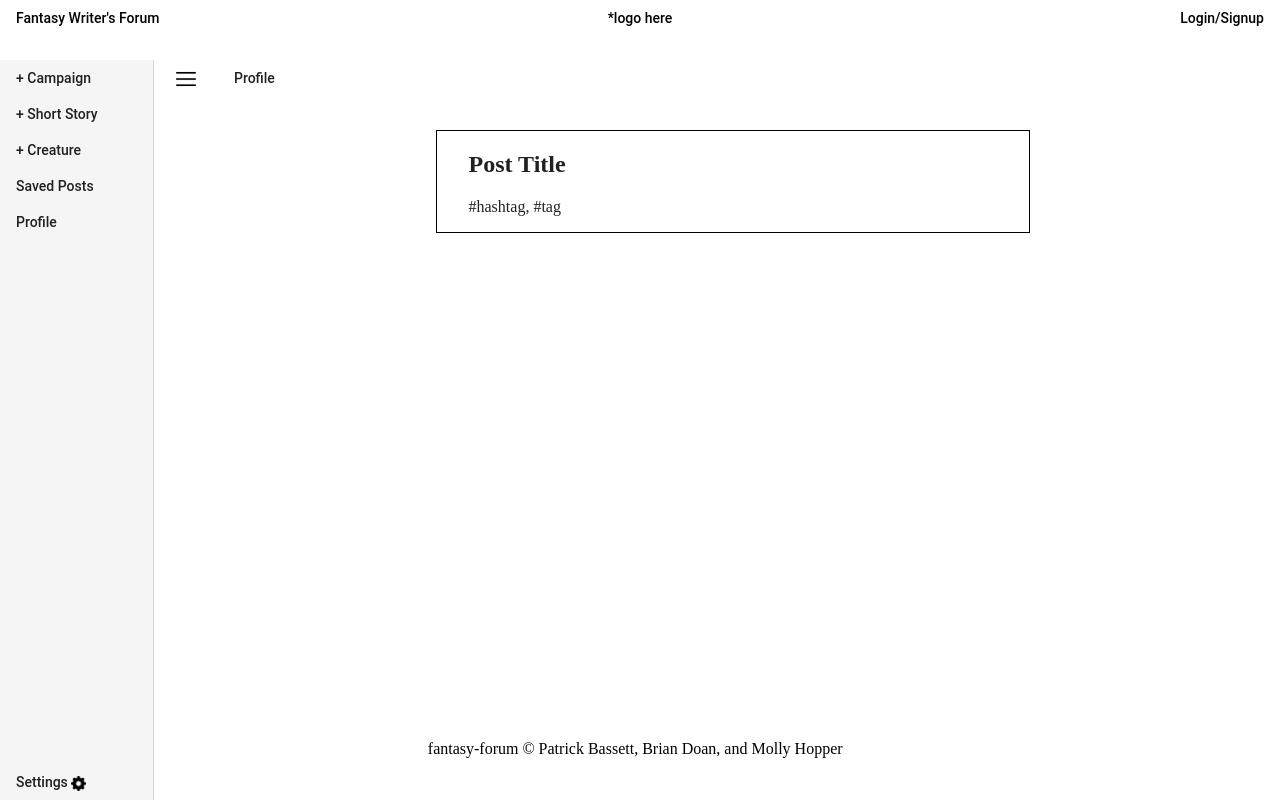
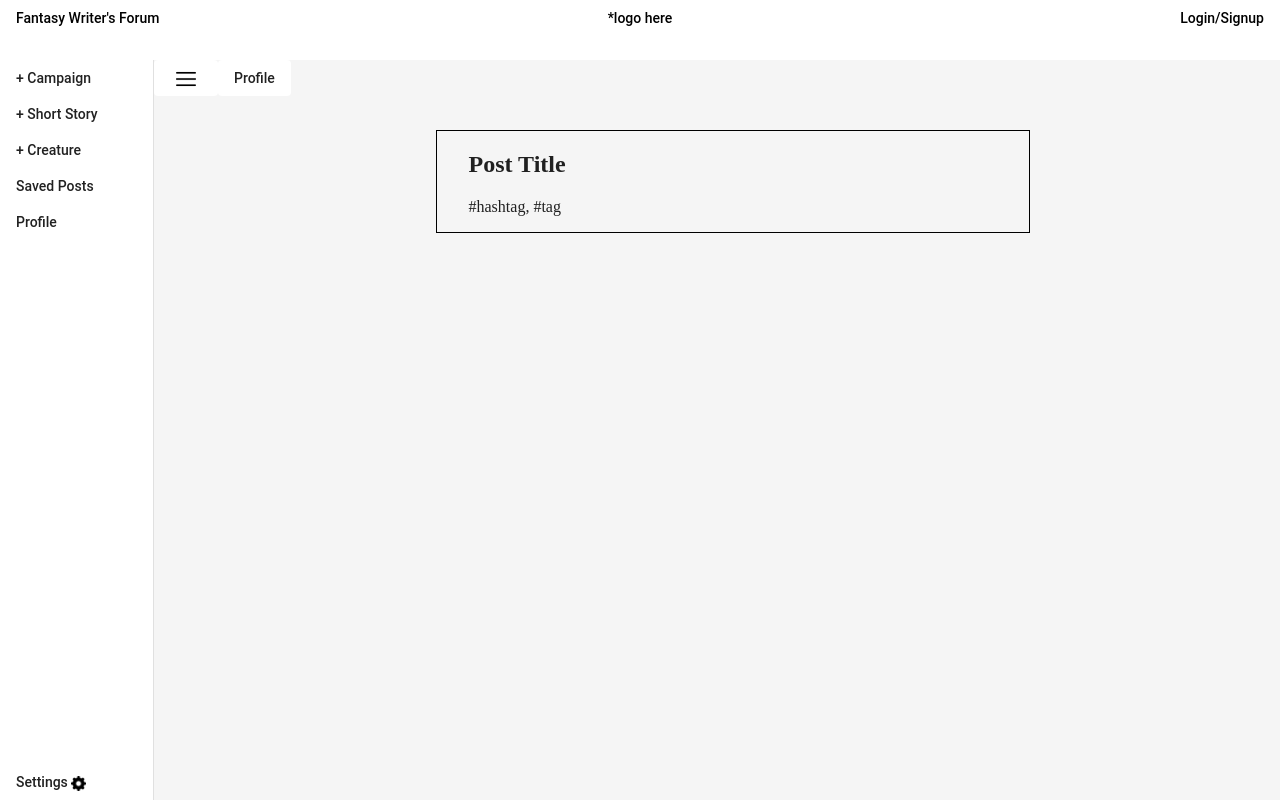
Before and after one commit to goblinbat/fantasy_frontend, an Angular app: page /explore in a window 1280 px wide. Built offline with nearby package versions, Linux system fonts and the light colour scheme; what @auth0/angular-jwt would draw is missing.

Commit message:
css fixes auth user fixes

```diff
--- a/src/app/components/navs/side-bar/side-bar.component.css
+++ b/src/app/components/navs/side-bar/side-bar.component.css
@@ -4,32 +4,19 @@
   bottom: 0;
   left: 0;
   right: 0;
-<<<<<<< Updated upstream
   /* width: 20em; */
   background-color: whitesmoke;
-=======
-  width: 20em;
-  background-color: transparent;
->>>>>>> Stashed changes
 }
 
 .example-sidenav {
   display: flex;
   align-items: center;
   justify-content: center;
-<<<<<<< Updated upstream
   min-width: 130px;
   width: 12%;
   /* margin-right: 5em; */
   /* padding-right: 1em; */
   /* background-color: whitesmoke; */
-=======
-  width: 60%;
-  margin-right: 5em;
-  padding-right: 1em;
-  background-color: whitesmoke;
-  /* width: 15%; */
->>>>>>> Stashed changes
 }
 
 
@@ -40,9 +27,5 @@
 }
 
 .hamburger button{
-<<<<<<< Updated upstream
   background-color: white;
-=======
-  background-color: whitesmoke;
->>>>>>> Stashed changes
 }
```
